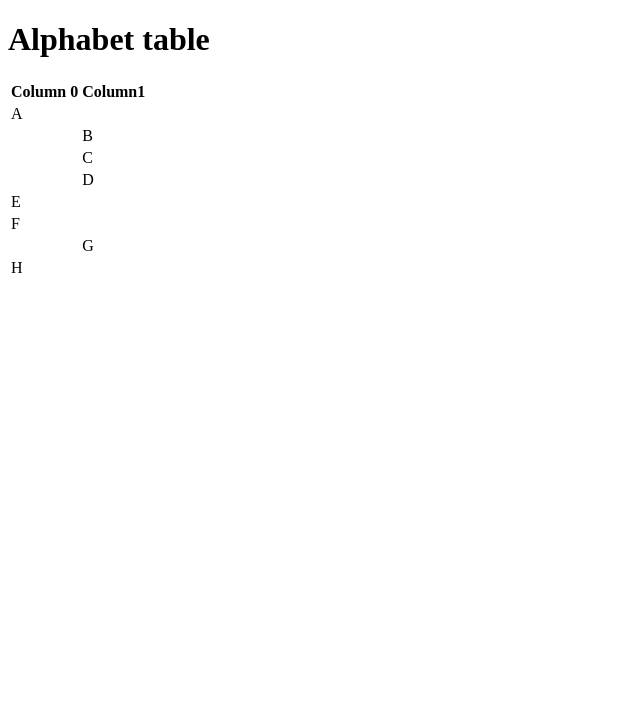
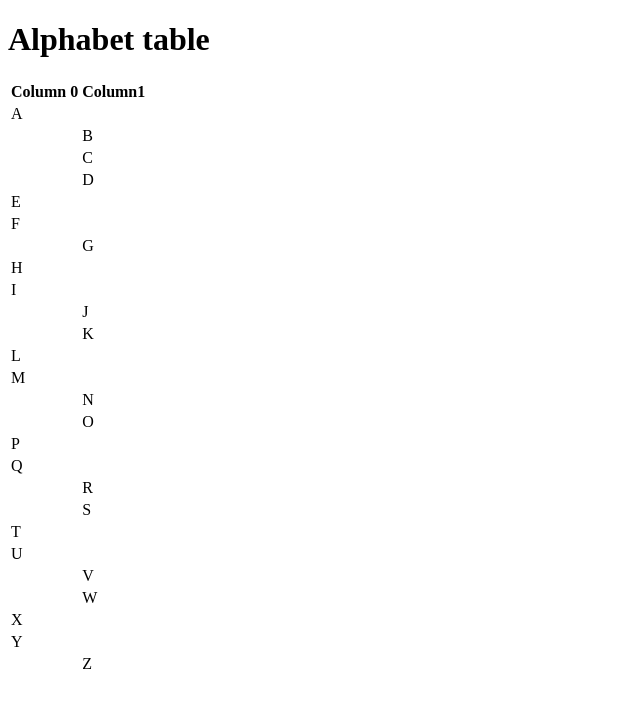
Before and after one commit to comp426-2022-spring/a00-nholmes26, a website: page index.html in a window 1280 px wide. Shown: the whole page, without its empty margins (0-640 px from the left). Drawn offline with Linux system fonts and the light colour scheme.

Commit message:
a00 attempt 01

```diff
--- a/index.html
+++ b/index.html
@@ -39,6 +39,60 @@
                                 <tr>
                                     <td>H</td><td></td>
                                 </tr>
+                                <tr>
+                                    <td>I</td><td></td>
+                                </tr>
+                                <tr>
+                                    <td></td><td>J</td>
+                                </tr>
+                                <tr>
+                                    <td></td><td>K</td>
+                                </tr>
+                                <tr>
+                                    <td>L</td><td></td>
+                                </tr>
+                                <tr>
+                                    <td>M</td><td></td>
+                                </tr>
+                                <tr>
+                                    <td></td><td>N</td>
+                                </tr>
+                                <tr>
+                                    <td></td><td>O</td>
+                                </tr>
+                                <tr>
+                                    <td>P</td><td></td>
+                                </tr>
+                                <tr>
+                                    <td>Q</td><td></td>
+                                </tr>
+                                <tr>
+                                    <td></td><td>R</td>
+                                </tr>
+                                <tr>
+                                    <td></td><td>S</td>
+                                </tr>
+                                <tr>
+                                    <td>T</td><td></td>
+                                </tr>
+                                <tr>
+                                    <td>U</td><td></td>
+                                </tr>
+                                <tr>
+                                    <td></td><td>V</td>
+                                </tr>
+                                <tr>
+                                    <td></td><td>W</td>
+                                </tr>
+                                <tr>
+                                    <td>X</td><td></td>
+                                </tr>
+                                <tr>
+                                    <td>Y</td><td></td>
+                                </tr>
+                                <tr>
+                                    <td></td><td>Z</td>
+                                </tr>
                             </tbody>
                         </table>
         </div>
```
